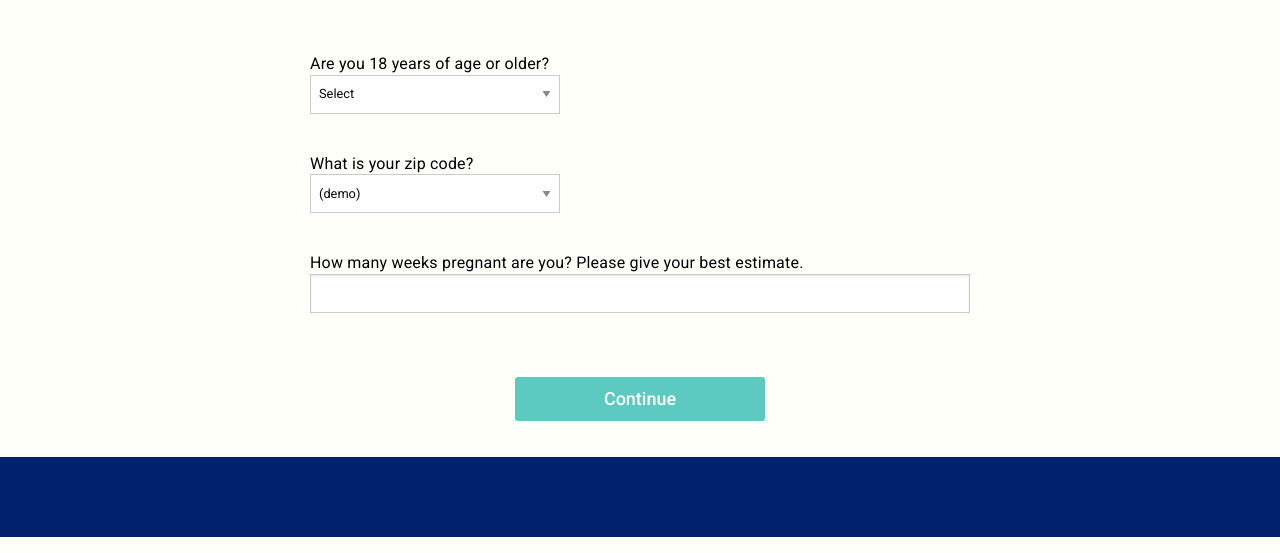
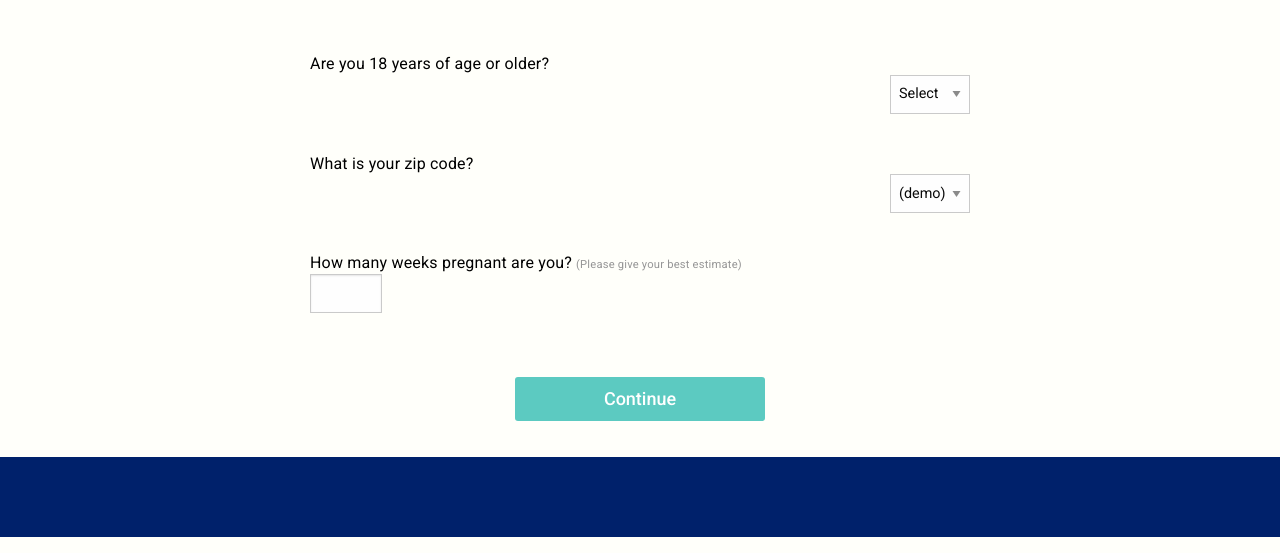
Before and after one commit to flux3000/allay, a Django app: page /intake in a window 1280 px wide. Shown: the part 112-665 px from the top of the page. Run offline with Django 3.2, Linux system fonts and the light colour scheme; style sheets or scripts are compiled from the project's sources; some libraries are stand-ins or nearby versions.

Commit message:
Fixing intake form layout and options copy

```diff
--- a/access_hack/planner/templates/planner/intake.html
+++ b/access_hack/planner/templates/planner/intake.html
@@ -20,10 +20,10 @@
 		<div class="intake_form_wrapper">
 			<div class="intake_form">
 				<div class="intake_form_row row">
-					<div class="intake_form_question small-12 medium-8 columns">
+					<div class="intake_form_question small-8 medium-8 columns">
 						Are you 18 years of age or older?
 					</div>
-					<div class="intake_form_value small-12 medium-4 columns">
+					<div class="intake_form_value small-4 medium-4 columns">
 
 						<select id="question_age">
 							<option value="">Select</option>
@@ -35,10 +35,10 @@
 				</div>
 
 				<div class="intake_form_row row">
-					<div class="intake_form_question small-12 medium-8 columns">
+					<div class="intake_form_question small-8 medium-8 columns">
 						What is your zip code?
 					</div>
-					<div class="intake_form_value small-12 medium-4 columns">
+					<div class="intake_form_value small-4 medium-4 columns">
 
 						<!-- <input id="question_zip" name="question_zip" type="text" size="5"> -->
 
@@ -51,10 +51,10 @@
 				</div>
 
 				<div class="intake_form_row row">
-					<div class="intake_form_question small-12 medium-8 columns">
-						How many weeks pregnant are you? Please give your best estimate.
+					<div class="intake_form_question small-8 medium-8 columns">
+						How many weeks pregnant are you?<div class="question_note"> (Please give your best estimate)</div>
 					</div>
-					<div class="intake_form_value small-12 medium-4 columns">
+					<div class="intake_form_value small-4 medium-4 columns">
 
 						<input id="question_weeks" name="question_weeks" type="text" size="2">
 					</div>
--- a/access_hack/static/scss/_style-global.scss
+++ b/access_hack/static/scss/_style-global.scss
@@ -121,3 +121,17 @@ b {
 title {
   text-align: center;
 }
+
+/*select {
+  -webkit-appearance: none;
+  -moz-appearance: none;
+  appearance: none;
+  background-color: #fff;
+  padding: 4px;
+  font-size: 1em;
+}
+*/
+
+input[type="text"] {
+
+}
--- a/access_hack/static/scss/main.scss
+++ b/access_hack/static/scss/main.scss
@@ -133,7 +133,7 @@ footer {
 
   .options_header {
 
-    padding: 36px 0px;
+    padding: 36px 0px 12px;
 
     text-align: center;
 
@@ -217,7 +217,11 @@ footer {
 
 
       .options_button_container {
-
+        .button_check {
+          display: inline-block;
+          opacity: 0;
+          /*color: $dark-gray;*/
+        }
         button {
             background-color: $dependable;
             color: $white;
@@ -226,6 +230,8 @@ footer {
             &.selected {
               background: $dependable-dark;
             }
+
+
         }
 
         .options_button_description {
@@ -253,7 +259,8 @@ footer {
           }
 
           ul {
-            list-style-type: none;
+            text-align: left;
+            /*list-style-type: none;*/
             padding-left: 0px;
 
             li {
@@ -333,7 +340,7 @@ footer {
       .clinic_row {
 
         display: none;
-
+        width: 100%;
         font-size: .8em;
         border-bottom: $light-border;
         margin: 0px auto;
@@ -592,24 +599,39 @@ footer {
 
           .intake_form_question {
 
+            .question_note {
+              display: inline-block;
+              margin-top: 4px;
+              color: $dark-gray;
+              font-size: .7em;
+              padding-left: 4px;
+            }
 
           }
 
           .intake_form_value {
 
+            text-align: right;
+
             select {
-              min-width: 150px;
-              max-width: 250px;
-              font-size: .8em;
+              /*margin-left: 8px;*/
+              width: 80px;
+              font-size: .9em;
+            }
+
+            input[type="text"] {
+              /*margin-left: 8px;*/
+              width: 72px;
+              font-size: .9em;
             }
 
             @media only screen and (max-width: 480px) {
-              margin: 24px auto;
+              /*margin: 24px auto;*/
 
               select {
-                max-width: none;
-                width: 100%;
-                font-size: 1em;
+                /*max-width: none;*/
+                /*width: 120px;*/
+                /*font-size: 1em;*/
 
               }
             }
```
Also changed, not shown: access_hack/planner/templates/planner/options.html (+30 -19 lines).
